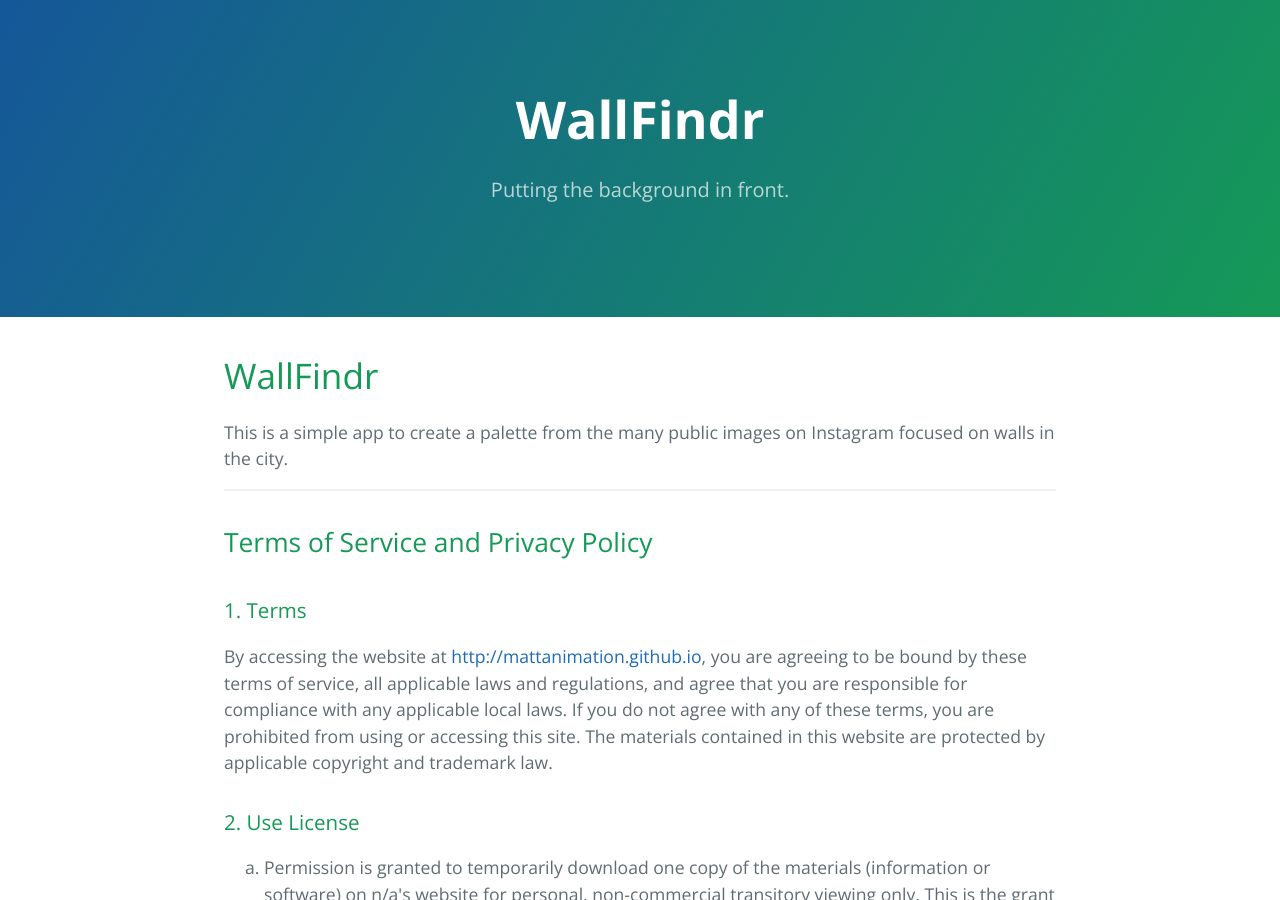
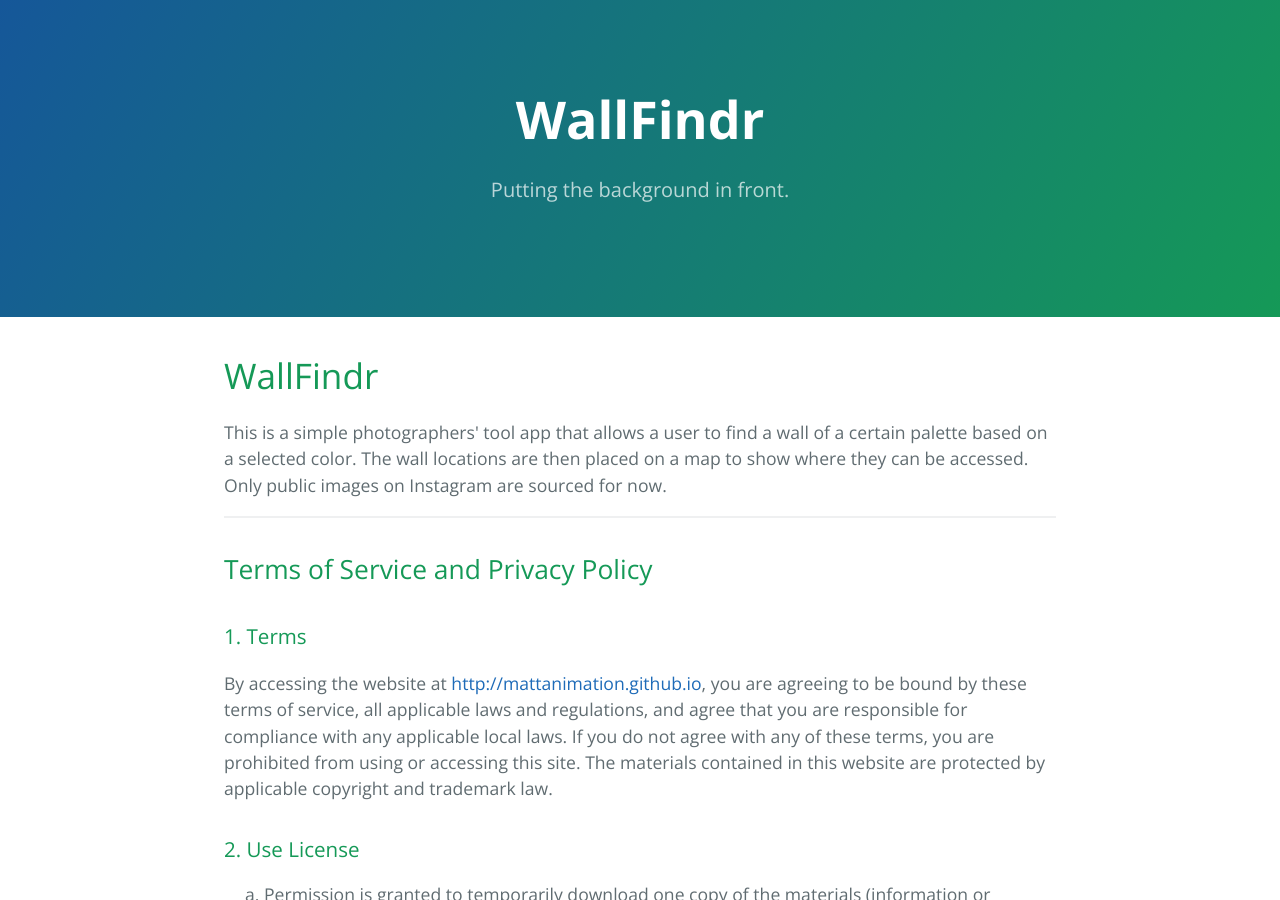
Before and after one commit to mattanimation/WallFindr, a Jekyll site: the page index.html, which Jekyll copies as it is, in a window 1280 px wide and 900 px high. Built offline with Jekyll 4.4.1, drawn with Linux system fonts in a browser that asks for light colours.

Commit message:
description update
update to description

```diff
--- a/index.html
+++ b/index.html
@@ -54,8 +54,7 @@
 
 	<h1 id="header-1"><a href="#header-1"></a>WallFindr</h1>
 
-	<p>This is a simple app to create a palette from the many public images on Instagram focused on walls in the city.</p>
-
+	<p>This is a simple photographers' tool app that allows a user to find a wall of a certain palette based on a selected color. The wall locations are then placed on a map to show where they can be accessed. Only public images on Instagram are sourced for now.</p>
 
 	<hr>
 
```
